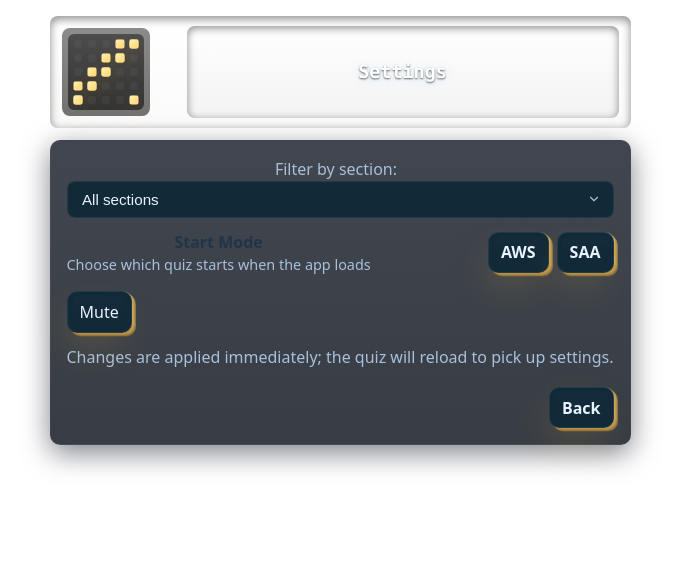
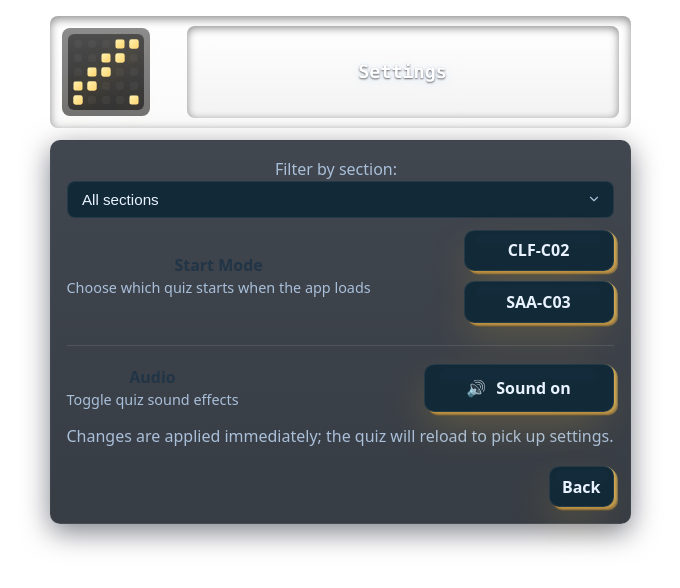
Before and after one commit to b-blue/quiz, a React (Vite) app: page / in a window 1280 px wide. Both pictures are taken after a click on the button "⚙️". Shown: the top 588 px of the page, without its empty margins (300-980 px from the left). Built offline with nearby package versions, Linux system fonts and the light colour scheme.

Commit message:
Update quiz settings and remove scroll lock

```diff
--- a/src/components/BiologyQuiz.tsx
+++ b/src/components/BiologyQuiz.tsx
@@ -97,13 +97,6 @@
   const timerDuration = 15; // seconds per question when timedMode is on
   const [timeLeft, setTimeLeft] = useState<number>(timerDuration);
   const timerRef = useRef<number | null>(null);
-  const [locked, setLocked] = useState<boolean>(() => localStorage.getItem('quiz:locked') === '1');
-
-  function toggleLock() {
-    const next = !locked;
-    setLocked(next);
-    try { localStorage.setItem('quiz:locked', next ? '1' : '0'); } catch (e) {}
-  }
 
   function toggleTimedMode() {
     const next = !timedMode;
@@ -125,19 +118,6 @@
     setShowAnswer(false);
     setTimeLeft(timerDuration);
   }
-
-  // Apply lock from persisted setting on mount
-  useEffect(() => {
-    try {
-      if (locked) {
-        document.body.style.overflow = 'hidden';
-        (document.documentElement as HTMLElement).style.touchAction = 'none';
-      } else {
-        document.body.style.overflow = '';
-        (document.documentElement as HTMLElement).style.touchAction = '';
-      }
-    } catch (e) {}
-  }, [locked]);
 
   if (!question) {
     return (
@@ -262,15 +242,6 @@
     };
   }, []);
 
-  useEffect(() => {
-    return () => {
-      try {
-        document.body.style.overflow = '';
-        (document.documentElement as HTMLElement).style.touchAction = '';
-      } catch (e) {}
-    };
-  }, []);
-
   return (
     <div className={styles.quizContainer} data-variant="bio">
       {showAnswer && <div className={styles.nextOverlay} onClick={next} />}
@@ -346,15 +317,6 @@
             );
           })()}
           <button
-            className={`${styles.lockIconBtn} ${styles.btn3d}`}
-            onClick={toggleLock}
-            aria-label={locked ? 'Unlock scroll' : 'Lock scroll'}
-            title={locked ? 'Unlock scroll' : 'Lock scroll'}
-          >
-            {locked ? '🔒' : '🔓'}
-          </button>
-
-          <button
             className={`${styles.clockBtn} ${styles.btn3d}`}
             onClick={toggleTimedMode}
             aria-label={timedMode ? 'Turn timed mode off' : 'Turn timed mode on'}
--- a/src/components/Quiz.module.css
+++ b/src/components/Quiz.module.css
@@ -281,48 +281,8 @@
   color: white;
   box-shadow: 0 6px 18px rgba(46,110,255,0.14);
 }
-.lockBtn {
-  padding: 0.45rem 0.65rem;
-  border-radius: 8px;
-  border: 1px solid var(--btn-border);
-  background: transparent;
-  color: var(--text);
-  cursor: pointer;
-}
-.lockBtn.active {
-  background: linear-gradient(90deg, #444, #666);
-  color: #fff;
-}
-.lockBtnActive {
-  background: linear-gradient(90deg, #444, #666);
-  color: #fff;
-}
 .streaks { text-align: right; font-size: 0.9rem; color: var(--muted); display: flex; flex-direction: column; gap: 0.25rem; align-items: flex-end; }
 .streaks > div { white-space: nowrap; }
-
-.lockIconBtn {
-  padding: 0.5rem;
-  border-radius: 8px;
-  border: 1px solid var(--btn-border);
-  background: var(--btn-bg);
-  color: var(--text);
-  cursor: pointer;
-  font-size: 1.2rem;
-  display: none; /* hidden by default; shown for phone portrait via media query */
-  align-items: center;
-  justify-content: center;
-  min-width: 44px;
-  min-height: 44px;
-  transition: transform 150ms ease, box-shadow 150ms ease;
-}
-.lockIconBtn:hover {
-  transform: translateY(-2px);
-  box-shadow: 0 4px 12px rgba(0,0,0,0.15);
-}
-.lockIconBtn:active {
-  transform: translateY(0);
-  box-shadow: inset 0 2px 6px rgba(0,0,0,0.15);
-}
 
 /* Gear button shares the same visual style but is always visible */
 .gearBtn {
@@ -344,11 +304,6 @@
 }
 .gearBtn:hover { transform: translateY(-2px); box-shadow: 0 4px 12px rgba(0,0,0,0.15); }
 .gearBtn:active { transform: translateY(0); box-shadow: inset 0 2px 6px rgba(0,0,0,0.15); }
-
-/* Show the lock icon when viewport is phone-like in portrait orientation */
-@media (max-width: 600px) {
-  .lockIconBtn { display: flex; }
-}
 
 /* 3D chunky button base (boxy/block shadow variant) */
 .btn3d {
@@ -396,7 +351,6 @@
 /* LED-style focus outlines for buttons inside the quiz container */
 .quizContainer button:focus-visible,
 .quizContainer .btn3d:focus-visible,
-.quizContainer .lockIconBtn:focus-visible,
 .quizContainer .gearBtn:focus-visible,
 .quizContainer .clockBtn:focus-visible,
 .quizContainer .timedBtn:focus-visible {
@@ -422,7 +376,7 @@
   height: 20px;
 }
 
-/* Clock button: shown with lock on small portrait screens */
+/* Timed-mode button */
 .clockBtn {
   padding: 0;
   border-radius: 8px;
@@ -442,12 +396,6 @@
 }
 .clockBtn:hover { transform: translateY(-2px); box-shadow: 0 4px 12px rgba(0,0,0,0.15); }
 .clockBtn:active { transform: translateY(0); box-shadow: inset 0 2px 6px rgba(0,0,0,0.15); }
-/* ensure lock button is also square when visible */
-.lockIconBtn { padding: 0; width: 48px; height: 48px; border-radius: 8px; align-items: center; justify-content: center; }
-.lockIconBtn > img, .lockIconBtn > svg { width: 20px; height: 20px; }
-
-/* clockBtn is always visible; lockIconBtn alone is shown only on small portrait screens */
-
 /* Animate streak value color changes and add a subtle pop when highlighted */
 .streaks strong {
   transition: color 300ms cubic-bezier(.2,.9,.2,1), transform 220ms ease;
@@ -654,6 +602,37 @@
   box-shadow: 0 8px 28px rgba(2,6,23,0.5);
 }
 
+.settingsStartMode,
+.settingsMuteSection {
+  display: flex;
+  align-items: center;
+  justify-content: space-between;
+  gap: 20px;
+}
+.settingsModeButtons {
+  display: flex;
+  flex-direction: column;
+  gap: 10px;
+  min-width: 150px;
+}
+.settingsModeButton { width: 100%; }
+.settingsMuteSection {
+  margin-top: 22px;
+  padding-top: 18px;
+  border-top: 1px solid rgba(255,255,255,0.1);
+}
+.settingsMuteButton {
+  display: flex;
+  align-items: center;
+  justify-content: center;
+  gap: 10px;
+  width: 190px;
+  min-height: 48px;
+  font-size: 1rem;
+  font-weight: 600;
+  cursor: pointer;
+}
+
 /* Start mode switch */
 .startSwitch { display: flex; flex-direction: column; align-items: center; }
 .switchTrack {
@@ -828,6 +807,9 @@
   /* center settings content on small screens */
   .settingsCard { display: flex; flex-direction: column; align-items: center; gap: 12px; }
   .settingsCard > div { width: 100%; }
+  .settingsStartMode, .settingsMuteSection { flex-direction: column; align-items: stretch; gap: 12px; }
+  .settingsModeButtons { width: 100%; min-width: 0; }
+  .settingsMuteButton { width: 100%; }
   .settingsCard .startSwitch { display: flex; justify-content: center; }
   .filterRow { flex-direction: column; align-items: center; }
   .filterRow .clearFilter { margin-left: 0; margin-top: 8px; }
--- a/src/components/Quiz.tsx
+++ b/src/components/Quiz.tsx
@@ -29,15 +29,6 @@
   const timerDuration = 15; // seconds per question when timedMode is on
   const [timeLeft, setTimeLeft] = useState<number>(timerDuration);
   const timerRef = useRef<number | null>(null);
-  const [locked, setLocked] = useState<boolean>(() => localStorage.getItem('quiz:locked') === '1');
-
-  function toggleLock() {
-    const nextLocked = !locked;
-    setLocked(nextLocked);
-    try {
-      localStorage.setItem('quiz:locked', nextLocked ? '1' : '0');
-    } catch (e) {}
-  }
 
   function toggleTimedMode() {
     const next = !timedMode;
@@ -59,19 +50,6 @@
     setShowAnswer(false);
     setTimeLeft(timerDuration);
   }
-  // apply lock from persisted setting on mount
-  useEffect(() => {
-    try {
-      if (locked) {
-        document.body.style.overflow = 'hidden';
-        (document.documentElement as HTMLElement).style.touchAction = 'none';
-      } else {
-        document.body.style.overflow = '';
-        (document.documentElement as HTMLElement).style.touchAction = '';
-      }
-    } catch (e) {}
-  }, [locked]);
-
   function onSelect(i: number) {
     if (showAnswer) return;
     // stop timer while showing answer
@@ -196,15 +174,6 @@
     };
   }, []);
 
-  useEffect(() => {
-    return () => {
-      try {
-        document.body.style.overflow = '';
-        (document.documentElement as HTMLElement).style.touchAction = '';
-      } catch (e) {}
-    };
-  }, []);
-
   // framer-motion dynamic loading removed to avoid Vite import-analysis errors.
   // We use CSS transitions for hover/tap effects instead.
 
@@ -301,15 +270,6 @@
             );
           })()}
           <button
-            className={`${styles.lockIconBtn} ${styles.btn3d}`}
-            onClick={toggleLock}
-            aria-label={locked ? 'Unlock scroll' : 'Lock scroll'}
-            title={locked ? 'Unlock scroll' : 'Lock scroll'}
-          >
-            {locked ? '🔒' : '🔓'}
-          </button>
-
-          <button
             className={`${styles.clockBtn} ${styles.btn3d}`}
             onClick={toggleTimedMode}
             aria-label={timedMode ? 'Turn timed mode off' : 'Turn timed mode on'}
--- a/src/components/Settings.tsx
+++ b/src/components/Settings.tsx
@@ -58,22 +58,31 @@
           </div>
         </div>
 
-        <div style={{ display: 'flex', alignItems: 'center', justifyContent: 'space-between' }}>
+        <div className={styles.settingsStartMode}>
           <div>
             <div style={{ fontWeight: 700 }}>Start Mode</div>
             <div style={{ color: 'var(--muted)', fontSize: '0.9rem' }}>Choose which quiz starts when the app loads</div>
           </div>
-          <div>
-            <div style={{ display: 'flex', gap: 8 }}>
-              <button className={startMode === 'aws' ? `${styles.timedBtn} ${styles.timedBtnActive} ${styles.btn3d}` : `${styles.timedBtn} ${styles.btn3d}`} onClick={() => setStartMode('aws')}>AWS</button>
-              <button className={startMode === 'saa' ? `${styles.timedBtn} ${styles.timedBtnActive} ${styles.btn3d}` : `${styles.timedBtn} ${styles.btn3d}`} onClick={() => setStartMode('saa')}>SAA</button>
-            </div>
+          <div className={styles.settingsModeButtons}>
+            <button className={`${styles.timedBtn} ${styles.settingsModeButton} ${startMode === 'aws' ? styles.timedBtnActive : ''} ${styles.btn3d}`} onClick={() => setStartMode('aws')}>CLF-C02</button>
+            <button className={`${styles.timedBtn} ${styles.settingsModeButton} ${startMode === 'saa' ? styles.timedBtnActive : ''} ${styles.btn3d}`} onClick={() => setStartMode('saa')}>SAA-C03</button>
           </div>
         </div>
 
-        <div style={{ display: 'flex', gap: 12, alignItems: 'center', marginTop: 16 }}>
-          <button className={`${styles.muteBtn} ${styles.btn3d}`} onClick={() => setMuted(!muted)}>{muted ? 'Unmute' : 'Mute'}</button>
-          {/* Ambient pulse feature removed — pulsing disabled globally */}
+        <div className={styles.settingsMuteSection}>
+          <div>
+            <div style={{ fontWeight: 700 }}>Audio</div>
+            <div style={{ color: 'var(--muted)', fontSize: '0.9rem' }}>Toggle quiz sound effects</div>
+          </div>
+          <button
+            className={`${styles.muteBtn} ${styles.settingsMuteButton} ${styles.btn3d}`}
+            onClick={() => setMuted(!muted)}
+            aria-label={muted ? 'Sound is muted. Click to unmute.' : 'Sound is on. Click to mute.'}
+            title={muted ? 'Sound is muted' : 'Sound is on'}
+          >
+            <span aria-hidden="true">{muted ? '🔇' : '🔊'}</span>
+            {muted ? 'Muted' : 'Sound on'}
+          </button>
         </div>
 
         <p style={{ color: 'var(--muted)', marginTop: 12 }}>Changes are applied immediately; the quiz will reload to pick up settings.</p>
```
Also changed, not shown: 6 other files (tests, documents, lock files or other folders).
